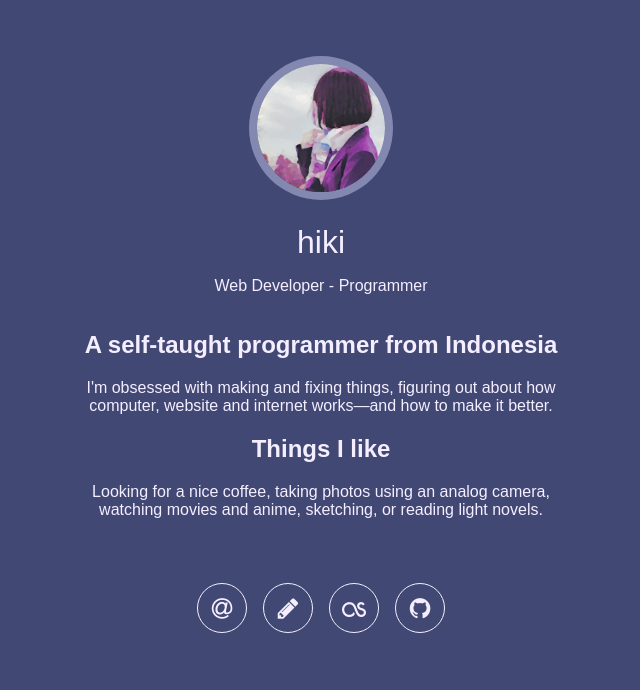
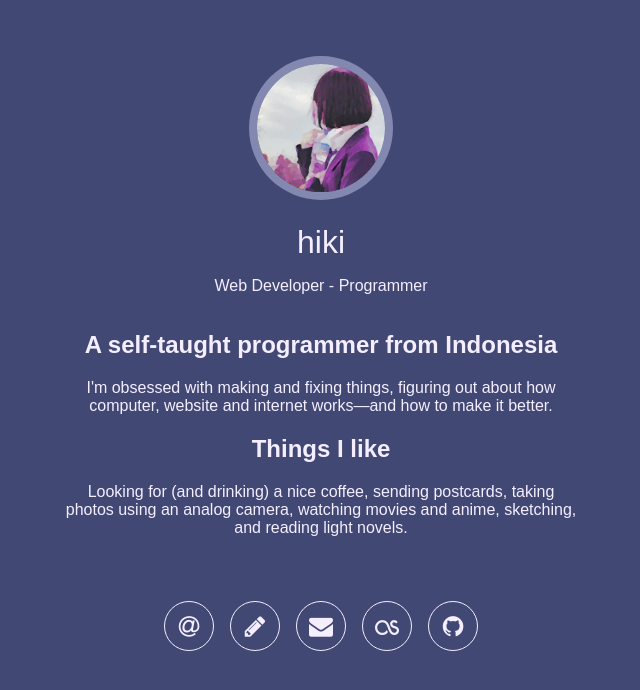
Before and after one commit to hiki-dev/hiki-dev.github.io, a plain HTML site: page index.html in a window 1280 px wide. Shown: the whole page, without its empty margins (319-959 px from the left). Drawn offline with Linux system fonts and the light colour scheme.

Commit message:
Add files via upload

```diff
--- a/index.html
+++ b/index.html
@@ -23,11 +23,12 @@
 				</section>
 				<section>
 					<h2>Things I like</h2>
-					<p>Looking for a nice coffee, taking photos using an analog camera, watching movies and anime, sketching, or reading light novels.</p>
+					<p>Looking for (and drinking) a nice coffee, sending postcards, taking photos using an analog camera, watching movies and anime, sketching, and reading light novels.</p>
 				</section>
 				<ul id="links">
-					<li><a href="mailto:hiki3-ds@proton.me" title="Email hiki3-ds@proton.me"><i class="fa fa-at" aria-hidden="true"></i></a></li>
+					<li><a href="mailto:hiki3-ds@proton.me" title="Email at hiki3-ds@proton.me"><i class="fa fa-at" aria-hidden="true"></i></a></li>
 					<li><a href="https://personaljournal.ca/hiki/" title="WriteFreely @hiki"><i class="fa fa-pencil" aria-hidden="true"></i></a></li>
+                    <li><a href="https://www.postcrossing.com/user/Hi-ki" title="Postcrossing @Hi-ki"><i class="fa fa-envelope" aria-hidden="true"></i></a></li>
 					<li><a href="https://www.last.fm/user/Hiki_21" title="lastfm @Hiki_21"><i class="fa fa-lastfm" aria-hidden="true"></i></a></li>
 					<li><a href="https://github.com/hiki-dev" title="Github @hiki-dev"><i class="fa fa-github" aria-hidden="true"></i></a></li>
 				</ul>
```
